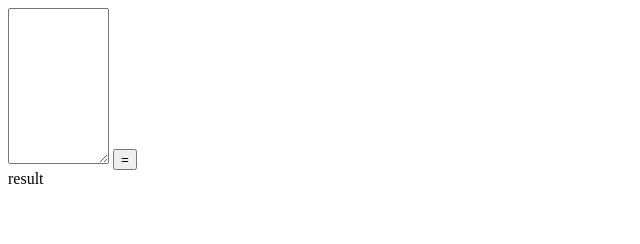
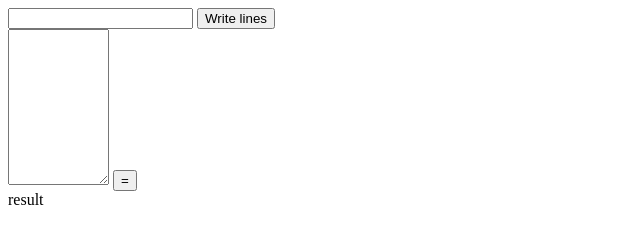
Before and after one commit to derado/luka-first-web-app, a plain HTML site: page loop.html in a window 1280 px wide. Shown: the whole page, without its empty margins (0-640 px from the left). Drawn offline with Linux system fonts and the light colour scheme.

Commit message:
Write lines according to input value

```diff
--- a/loop.html
+++ b/loop.html
@@ -4,10 +4,15 @@
        <script src="loop.js"></script>
     </head>
     <body>
+        <div>
+            <input type="text" id="line_count">
+            <button onclick="writeLines()">Write lines</button>
+        </div>
+
         <textarea id="numbers" rows="10" cols="10">
 
         </textarea>
-      <button onclick="sum()">=</button>
-      <div id="result">result</div>
+        <button onclick="sum()">=</button>
+        <div id="result">result</div>
     </body>
 </html>
--- a/loop.js
+++ b/loop.js
@@ -1,12 +1,12 @@
 function sum() {
-    var numbers =document.getElementById('numbers');
+    var numbers = document.getElementById('numbers');
     var lines=numbers.value.split("\n");
 
     var total = 0;
     var number;
 
-    for (var i=0; i< lines.length; i++) {
-        if (lines[i].length > 0){
+    for (var i=0; i < lines.length; i++) {
+        if (lines[i].length > 0) {
             number = parseInt(lines[i]);
 
             total = total + number;
@@ -18,3 +18,26 @@ function sum() {
     document.getElementById("result").innerHTML = total;
 
 }
+
+function writeLines() {
+
+    var line_count = document.getElementById('line_count').value;
+    var numbersBox = document.getElementById('numbers');
+    numbersBox.value = '';
+
+    var text = '';
+
+    for (var i = 1; i <= line_count; i++) {
+        text = text + i + '\n';
+    }
+
+    // petlja može da se izvršava i obrnutim redosledom od većeg broja ka manjem
+    // for (var i = line_count; i > 0; i--) {
+    //     text = text + i + '\n';
+    // }
+
+    numbersBox.value = text;
+
+
+
+}
```
